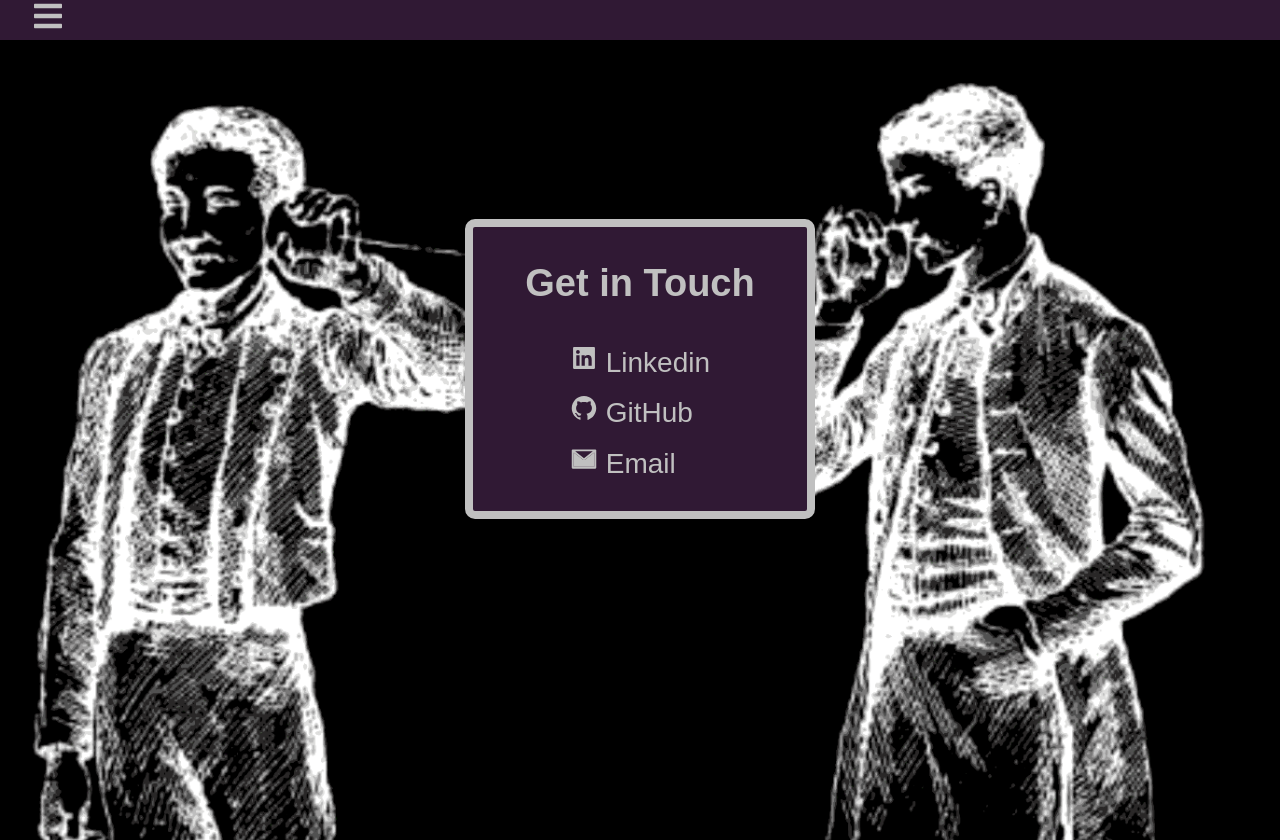
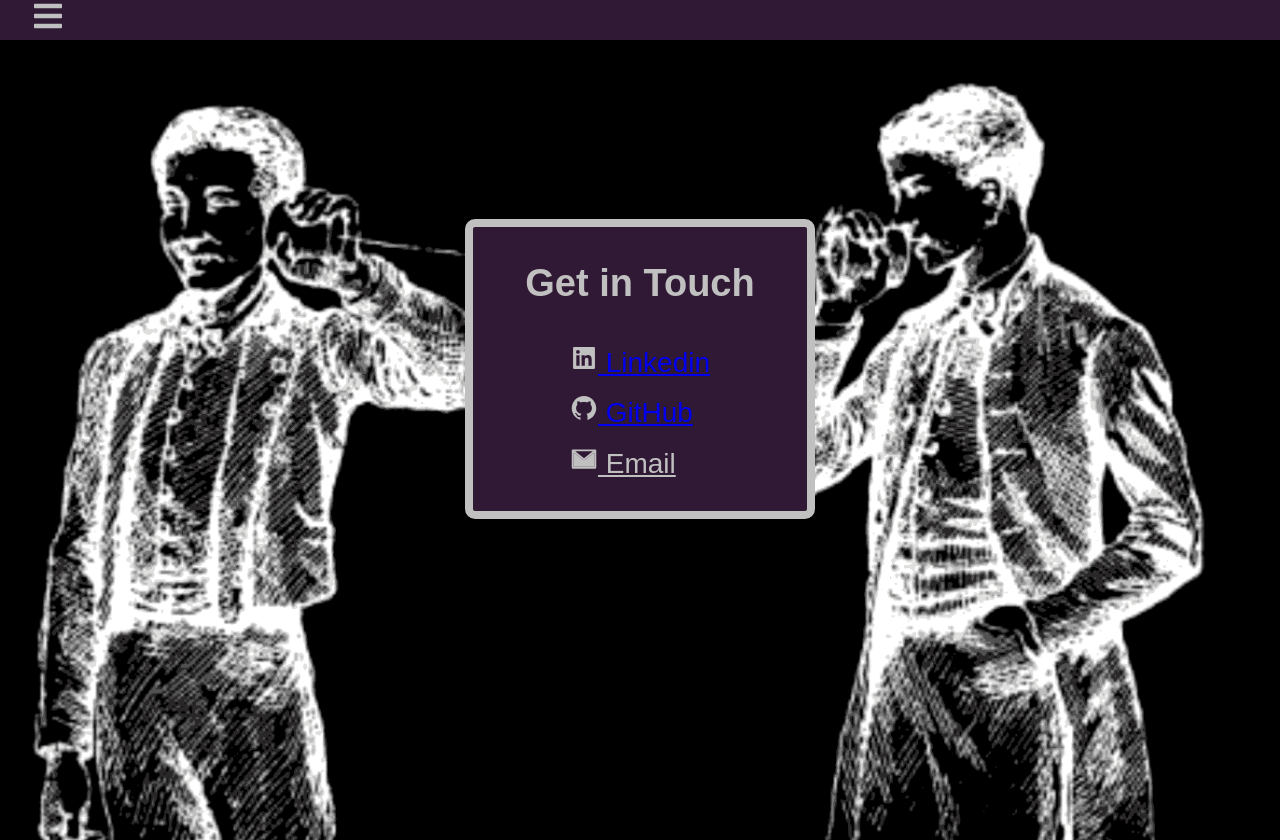
Before and after one commit to BeltonJohn/Portfolio-matt, a React (Create React App) app: page /contact in a window 1280 px wide. Built offline with nearby package versions, Linux system fonts and the light colour scheme; a web font is replaced by a local one.

Commit message:
links fixed

```diff
--- a/src/components/Contact.js
+++ b/src/components/Contact.js
@@ -13,7 +13,10 @@ function Contact() {
           <a href='https://github.com/BeltonJohn'>
             <AiIcons.AiFillGithub /> GitHub
           </a>
-          <a href='mailto:creesematthew1@gmail.com?subject=get in contact'>
+          <a
+            href='mailto:creesematthew1@gmail.com?subject=get in contact'
+            id='email'
+          >
             <AiIcons.AiTwotoneMail /> Email
           </a>
         </div>
--- a/src/styles/contact.scss
+++ b/src/styles/contact.scss
@@ -32,22 +32,21 @@ background-size: cover;
 }
 
 /* unvisited link */
-a:link {
+.contact a:active {
   color: #C0C0C0;
   text-decoration: none;
 }
 
 /* visited link */
-a:visited {
+.contact a:visited {
   color: #C0C0C0;
 }
 
 /* mouse over link */
-a:hover {
+.contact a:hover {
   color: #FFFF8F;
 }
 
-/* selected link */
-a:active {
-  color: #FFFF8F
+#email {
+  color: #C0C0C0;
 }
```
